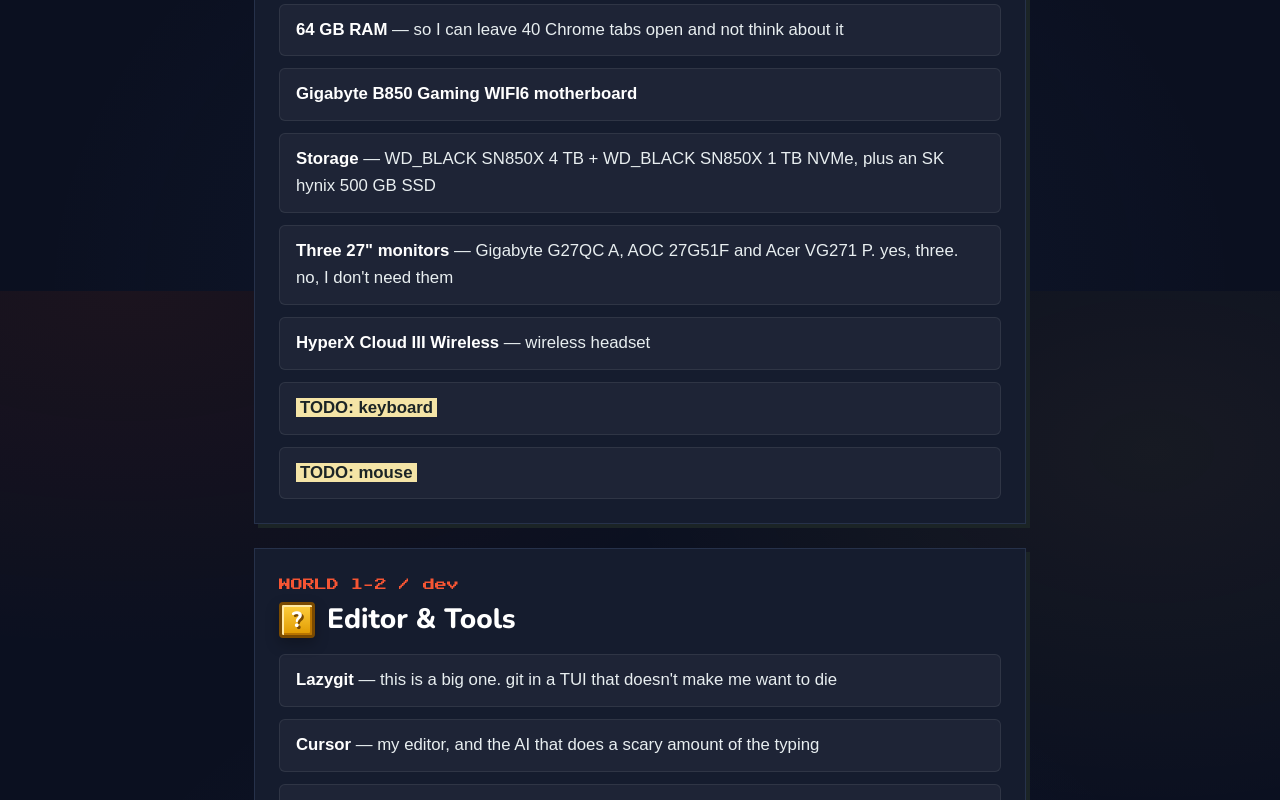
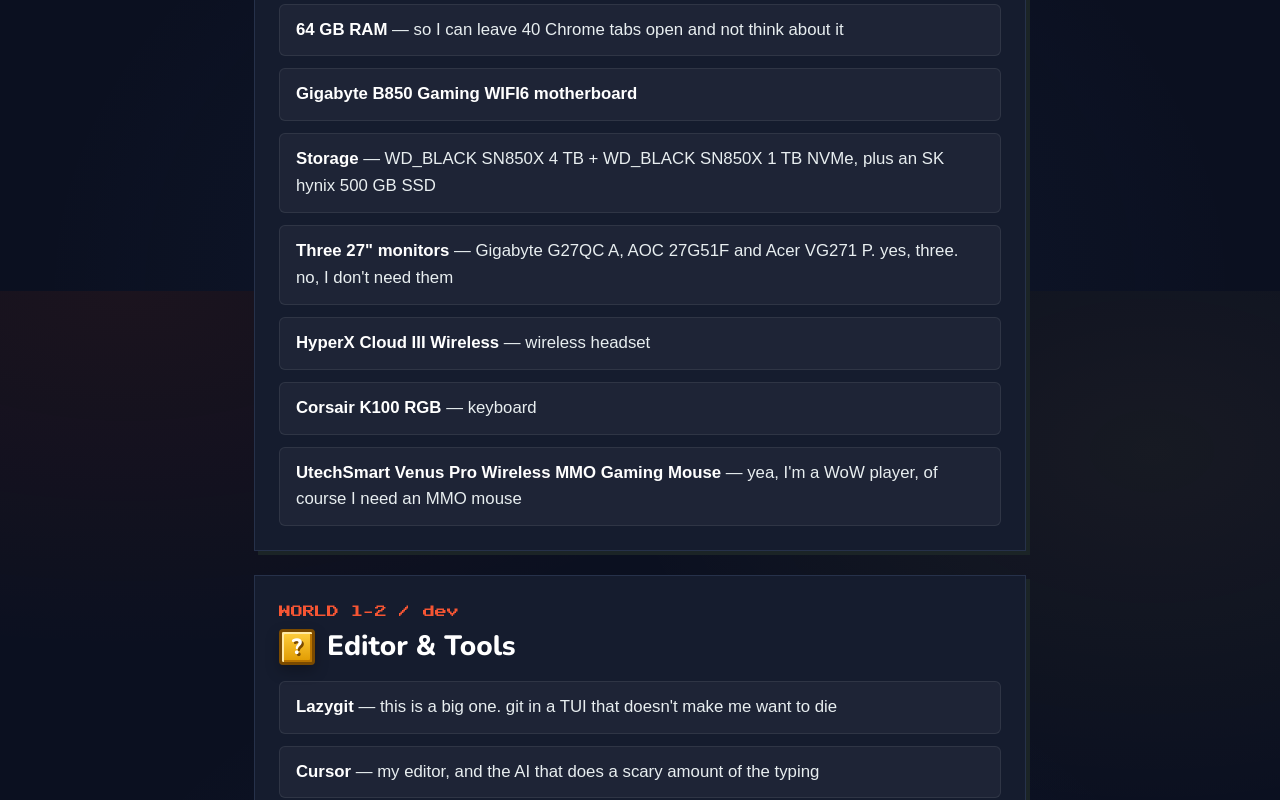
Before and after one commit to wdixon512/My-Website, a Next.js app: page /uses in a window 1280 px wide. Shown: the part 509-1309 px from the top of the page. Built offline with nearby package versions, Linux system fonts and the light colour scheme; no server answers; a web font is replaced by a local one.

Commit message:
uses: add keyboard and mouse

```diff
--- a/pages/uses.tsx
+++ b/pages/uses.tsx
@@ -61,8 +61,8 @@
   { name: "Storage", note: "WD_BLACK SN850X 4 TB + WD_BLACK SN850X 1 TB NVMe, plus an SK hynix 500 GB SSD" },
   { name: "Three 27\" monitors", note: "Gigabyte G27QC A, AOC 27G51F and Acer VG271 P. yes, three. no, I don't need them" },
   { name: "HyperX Cloud III Wireless", note: "wireless headset" },
-  { name: <Todo>keyboard</Todo> },
-  { name: <Todo>mouse</Todo> },
+  { name: "Corsair K100 RGB", note: "keyboard" },
+  { name: "UtechSmart Venus Pro Wireless MMO Gaming Mouse", note: "yea, I'm a WoW player, of course I need an MMO mouse" },
 ];
 
 const tools: Item[] = [
```
